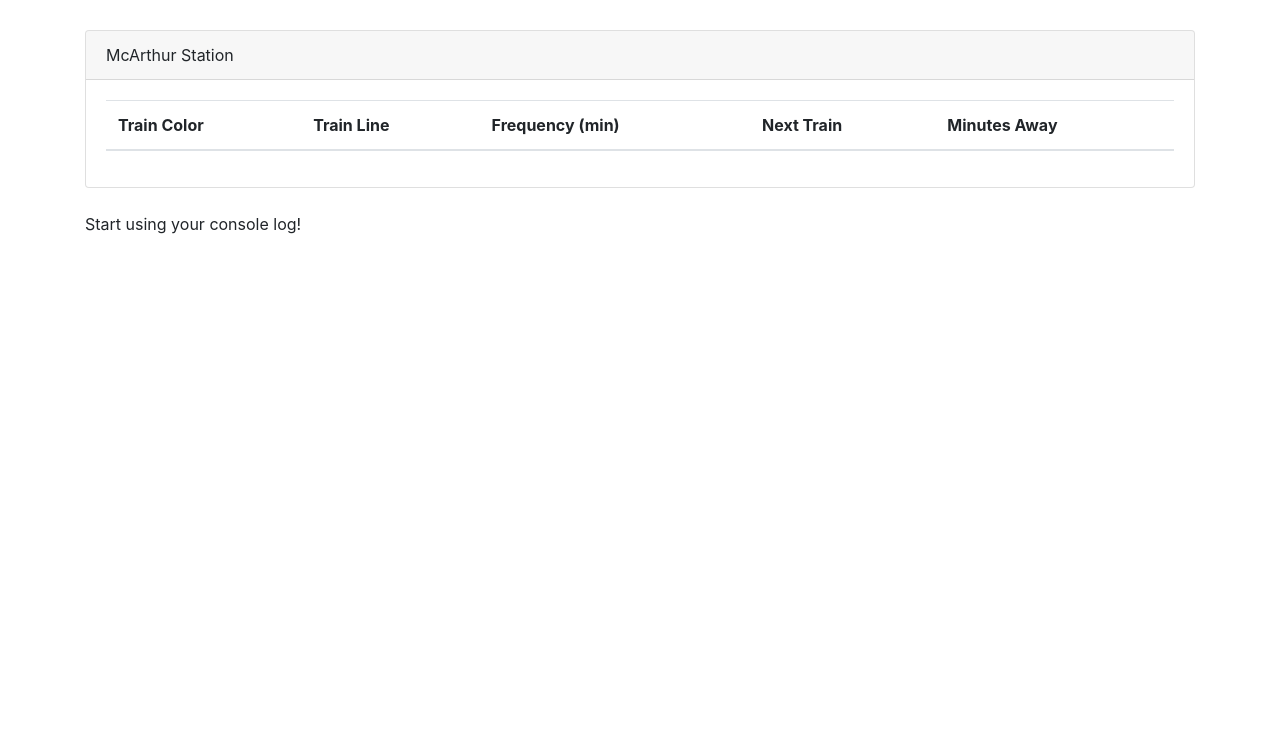
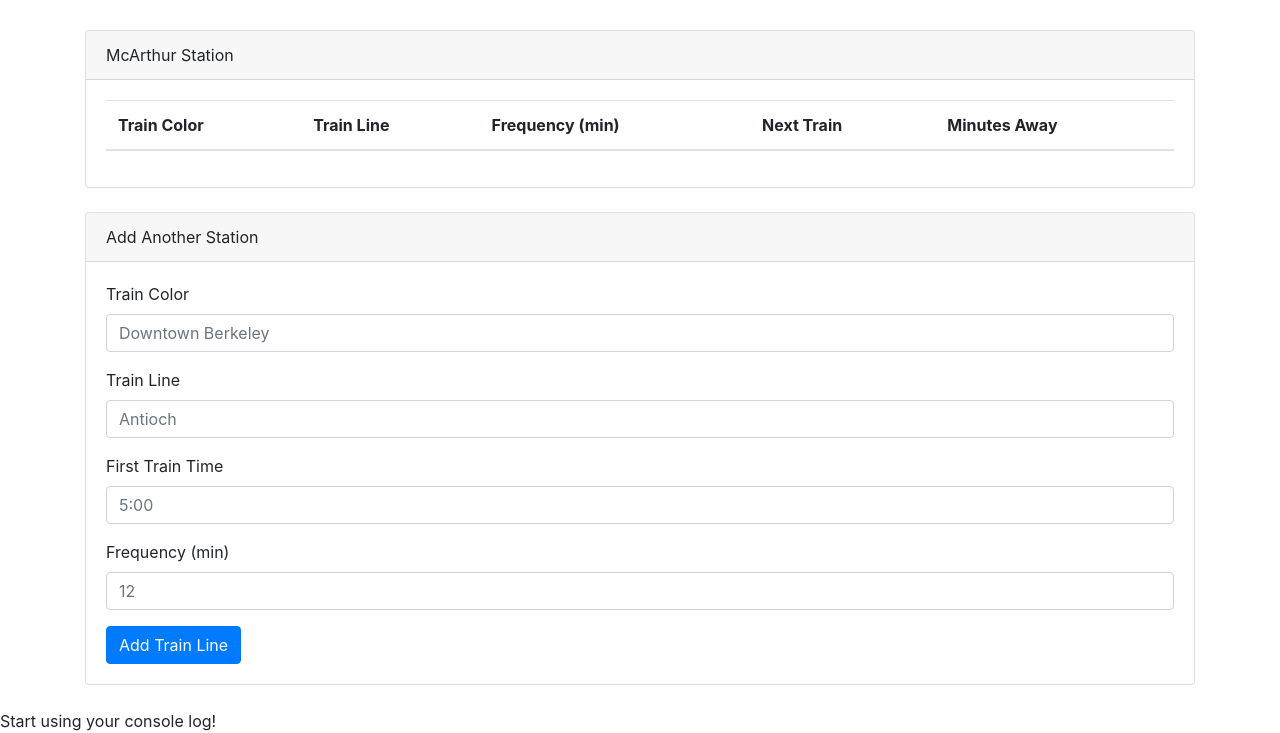
Before and after one commit to EricC44/Train-Schedule, a plain HTML site: page index.html in a window 1280 px wide. Shown: the part 242-975 px from the top of the page. Before the commit the page ends 800 px from the top, so only its background shows below. Drawn offline with nearby package versions, Linux system fonts and the light colour scheme.

Commit message:
More HTML formatting

```diff
--- a/index.html
+++ b/index.html
@@ -34,6 +34,40 @@
                 </div>
             </div>
         </div>
+        <div class="row">
+                <div class="col-md-12">
+                  <!-- Add Employee  -->
+                  <div class="card mb-4">
+                    <div class="card-header">Add Another Station</div>
+                    <div class="card-body">
+
+                      <!-- Entry Form -->
+                      <form>
+                        <div class="form-group">
+                          <label for="train-color-input">Train Color</label>
+                          <input class="form-control" id="train-color-input" placeholder="Downtown Berkeley" type="text">
+                        </div>
+                        <div class="form-group">
+                          <label for="train-line-input">Train Line</label>
+                          <input class="form-control" id="train-line-input" placeholder="Antioch" type="text">
+                        </div>
+                        <div class="form-group">
+                          <label for="first-train-input">First Train Time</label>
+                          <input class="form-control" id="first-train-input" placeholder="5:00" type="text">
+                        </div>
+                        <div class="form-group">
+                          <label for="frequency-input">Frequency (min)</label>
+                          <input class="form-control" id="frequency-input" placeholder="12" type="text">
+                        </div>
+                        <button class="btn btn-primary float-left" id="add-train-line-btn">Add Train Line</button>
+                      </form>
+
+                    </div>
+                  </div>
+                </div>
+              </div>
+
+            </div>
 
     <header>Start using your console log!</header>
 
@@ -71,6 +105,7 @@
     <!-- jQuery first, then Popper.js, then Bootstrap JS -->
     <script src="https://code.jquery.com/jquery-3.3.1.slim.min.js" integrity="sha384-q8i/X+965DzO0rT7abK41JStQIAqVgRVzpbzo5smXKp4YfRvH+8abtTE1Pi6jizo" crossorigin="anonymous"></script>
     <script src="assets/javascript/train.js" type="text/javascript"></script>
+    <script src="https://www.gstatic.com/firebasejs/5.10.0/firebase.js"></script>
     <script src="https://cdnjs.cloudflare.com/ajax/libs/popper.js/1.14.7/umd/popper.min.js" integrity="sha384-UO2eT0CpHqdSJQ6hJty5KVphtPhzWj9WO1clHTMGa3JDZwrnQq4sF86dIHNDz0W1" crossorigin="anonymous"></script>
     <script src="https://stackpath.bootstrapcdn.com/bootstrap/4.3.1/js/bootstrap.min.js" integrity="sha384-JjSmVgyd0p3pXB1rRibZUAYoIIy6OrQ6VrjIEaFf/nJGzIxFDsf4x0xIM+B07jRM" crossorigin="anonymous"></script>
   </body>
```
